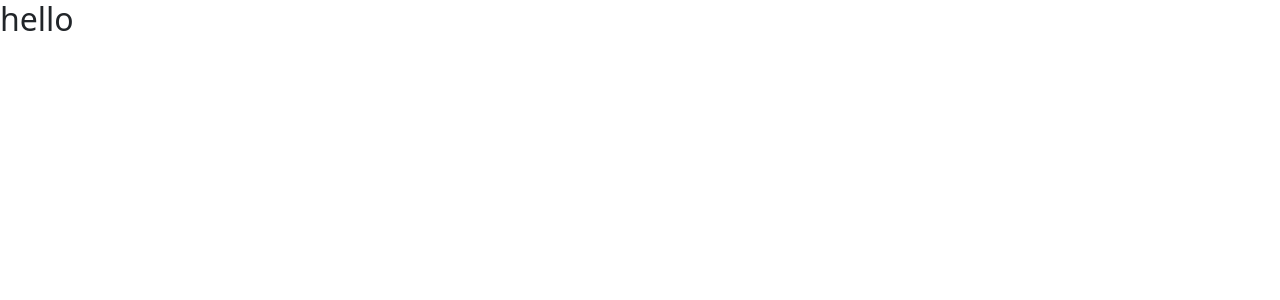
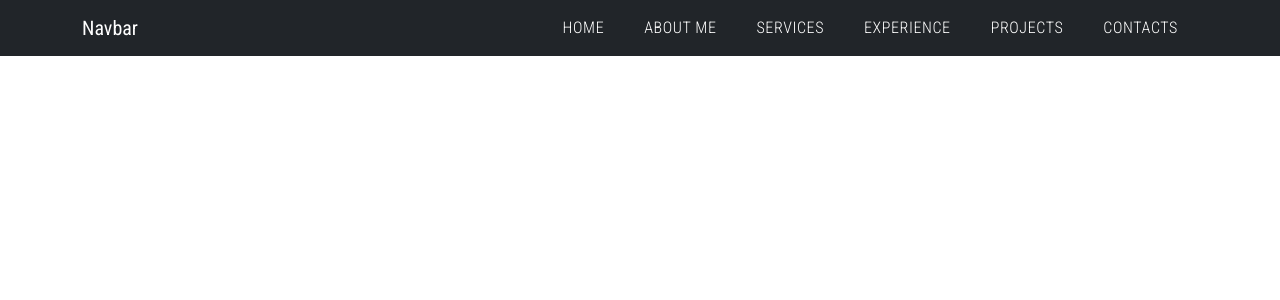
Before and after one commit to matt6852/webdev, a React (Create React App) app: page / in a window 1280 px wide. Shown: the top 300 px of the page. Built offline with nearby package versions, Linux system fonts and the light colour scheme.

Commit message:
Navbar competed

```diff
--- a/package.json
+++ b/package.json
@@ -3,6 +3,9 @@
   "version": "0.1.0",
   "private": true,
   "dependencies": {
+    "@fortawesome/fontawesome-svg-core": "^1.2.35",
+    "@fortawesome/free-solid-svg-icons": "^5.15.3",
+    "@fortawesome/react-fontawesome": "^0.1.14",
     "@testing-library/jest-dom": "^5.14.1",
     "@testing-library/react": "^11.2.7",
     "@testing-library/user-event": "^12.8.3",
--- a/public/index.html
+++ b/public/index.html
@@ -39,5 +39,6 @@
       To begin the development, run `npm start` or `yarn start`.
       To create a production bundle, use `npm run build` or `yarn build`.
     -->
+    <script src="https://cdn.jsdelivr.net/npm/bootstrap@5.0.2/dist/js/bootstrap.bundle.min.js" integrity="sha384-MrcW6ZMFYlzcLA8Nl+NtUVF0sA7MsXsP1UyJoMp4YLEuNSfAP+JcXn/tWtIaxVXM" crossorigin="anonymous"></script>
   </body>
 </html>
--- a/src/App.css
+++ b/src/App.css
@@ -1,38 +1,38 @@
-.App {
-  text-align: center;
+/* nav bar */
+@import url("https://fonts.googleapis.com/css2?family=Roboto+Condensed:ital,wght@0,300;0,400;0,700;1,300;1,400&display=swap");
+
+:root {
+  --primary-white: #fff;
+  --primary-orange: #f9ab00;
+  --primary-dark: rgba(255, 255, 255 0);
+}
+.navbar-brand {
+  color: var(--primary-white) !important;
 }
 
-.App-logo {
-  height: 40vmin;
-  pointer-events: none;
+body {
+  font-family: "Roboto Condensed", sans-serif;
+}
+nav a.nav-link {
+  font-weight: 300;
+  letter-spacing: 0.6px;
+  cursor: pointer;
+
+}
+nav ul li {
+  text-transform: uppercase;
 }
 
-@media (prefers-reduced-motion: no-preference) {
-  .App-logo {
-    animation: App-logo-spin infinite 20s linear;
-  }
+.navbar-nav > li > a {
+  margin-right: 0.75rem !important;
+  margin-left: 0.75rem !important;
+  color: var(--primary-white) !important;
+  border-top: 3px solid var(--primary-dark) !important;
+  box-sizing: border-box !important;
 }
 
-.App-header {
-  background-color: #282c34;
-  min-height: 100vh;
-  display: flex;
-  flex-direction: column;
-  align-items: center;
-  justify-content: center;
-  font-size: calc(10px + 2vmin);
-  color: white;
+.navbar-nav > li > a.active,
+.navbar-nav > li > a:focus {
+  border-top: 3px solid var(--primary-orange) !important ;
+  box-sizing: border-box !important;
 }
-
-.App-link {
-  color: #61dafb;
-}
-
-@keyframes App-logo-spin {
-  from {
-    transform: rotate(0deg);
-  }
-  to {
-    transform: rotate(360deg);
-  }
-}
--- a/src/App.js
+++ b/src/App.js
@@ -1,7 +1,11 @@
 import "bootstrap/dist/css/bootstrap.min.css";
+import "./App.css";
+import Navbar from "./Components/Navbar";
 
 function App() {
-  return <h2>hello</h2>;
+  return <>
+  <Navbar/>
+  </>
 }
 
 export default App;
--- /dev/null
+++ b/src/Components/Navbar.js
@@ -0,0 +1,62 @@
+import { FontAwesomeIcon } from "@fortawesome/react-fontawesome";
+import { faBars } from "@fortawesome/free-solid-svg-icons";
+
+export default function Navbar() {
+  return (
+    <nav className="navbar navbar-expand-lg navbar-light bg-dark">
+      <div className="container">
+        <a className="navbar-brand" href="#">
+          Navbar
+        </a>
+        <button
+          className="navbar-toggler"
+          type="button"
+          data-bs-toggle="collapse"
+          data-bs-target="#navbarSupportedContent"
+          aria-controls="navbarSupportedContent"
+          aria-expanded="false"
+          aria-label="Toggle navigation"
+        >
+          <FontAwesomeIcon
+            icon={faBars}
+            style={{ color: "#FFF" }}
+          ></FontAwesomeIcon>
+        </button>
+        <div className="collapse navbar-collapse" id="navbarSupportedContent">
+          <ul className="navbar-nav ms-auto mb-2 mb-lg-0">
+            <li className="nav-item">
+              <a className="nav-link" aria-current="page" href="#">
+                Home
+              </a>
+            </li>
+            <li className="nav-item">
+              <a className="nav-link" href="#">
+                about me
+              </a>
+            </li>
+            <li className="nav-item">
+              <a className="nav-link" href="#">
+                services
+              </a>
+            </li>
+            <li className="nav-item">
+              <a className="nav-link" href="#">
+                experience
+              </a>
+            </li>
+            <li className="nav-item">
+              <a className="nav-link" href="#">
+                projects
+              </a>
+            </li>
+            <li className="nav-item">
+              <a className="nav-link" href="#">
+                contacts
+              </a>
+            </li>
+          </ul>
+        </div>
+      </div>
+    </nav>
+  );
+}
```
Also changed, not shown: 1 other file (tests, documents, lock files or other folders).
